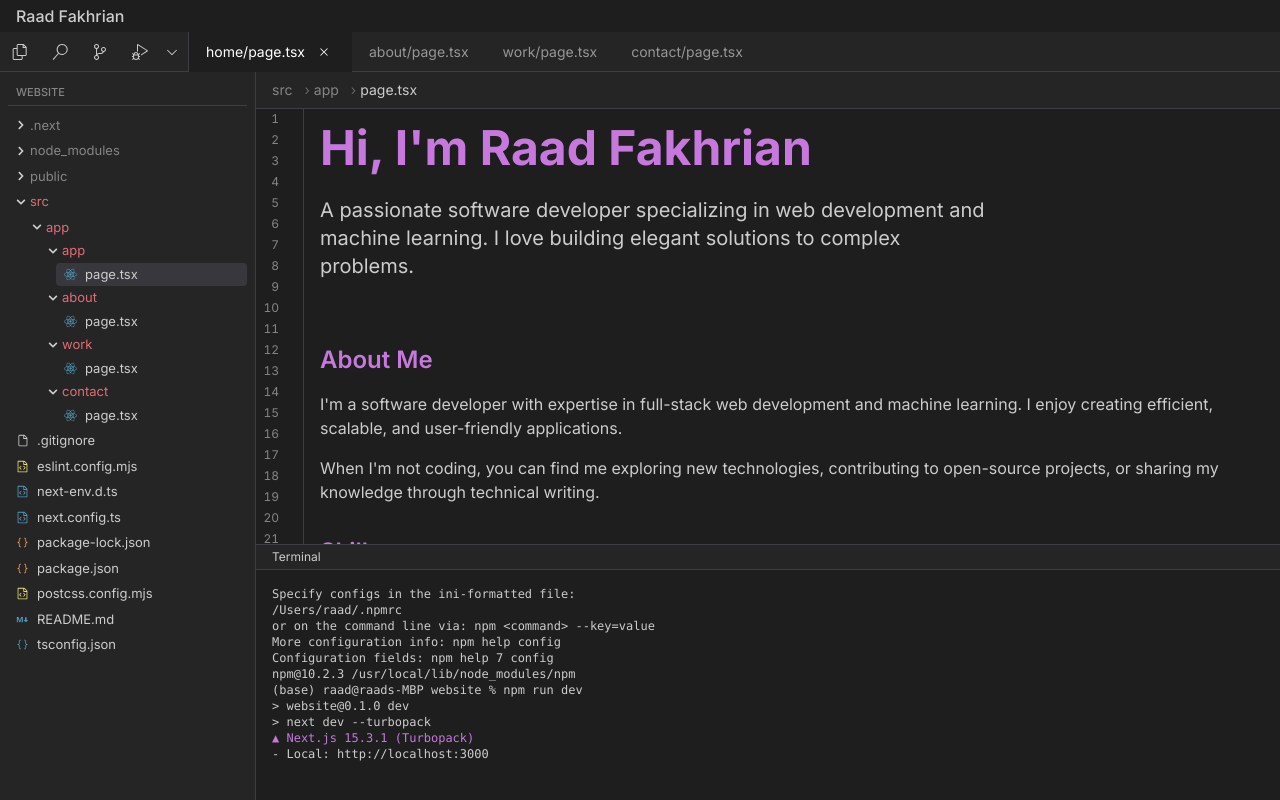
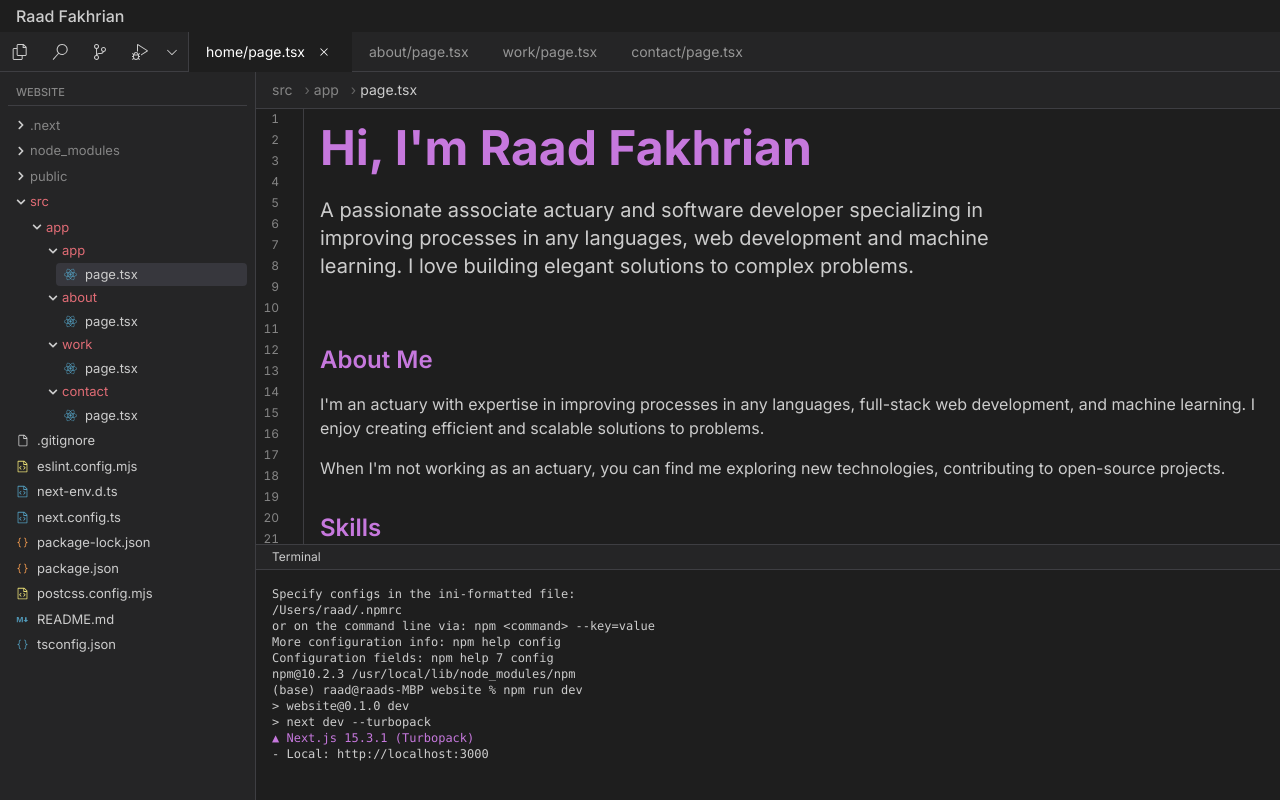
Before and after one commit to raadthedeveloper/website, a Next.js app: page / in a window 1280 px wide. Built offline with nearby package versions, Linux system fonts and the light colour scheme.

Commit message:
Update page.tsx

```diff
--- a/src/app/page.tsx
+++ b/src/app/page.tsx
@@ -13,7 +13,7 @@ export default function Home() {
             Hi, I'm Raad Fakhrian
           </h1>
           <p className="text-xl text-[#cccccc] max-w-2xl">
-            A passionate software developer specializing in web development and machine learning.
+            A passionate associate actuary and software developer specializing in improving processes in any languages, web development and machine learning.
             I love building elegant solutions to complex problems.
           </p>
         </div>
@@ -22,14 +22,12 @@ export default function Home() {
           <div className="mb-8">
             <h2 className="text-2xl font-semibold mb-4 text-[#C678DD]">About Me</h2>
             <p className="text-[#cccccc] mb-4">
-              I'm a software developer with expertise in full-stack web development
-              and machine learning. I enjoy creating efficient, scalable, and
-              user-friendly applications.
+              I'm an actuary with expertise in improving processes in any languages, full-stack web development,
+              and machine learning. I enjoy creating efficient and scalable solutions to problems.
             </p>
             <p className="text-[#cccccc]">
-              When I'm not coding, you can find me exploring new technologies,
-              contributing to open-source projects, or sharing my knowledge through
-              technical writing.
+              When I'm not working as an actuary, you can find me exploring new technologies,
+              contributing to open-source projects.
             </p>
           </div>
 
@@ -63,9 +61,10 @@ export default function Home() {
               <div className="bg-[#252526] p-4 rounded-lg border border-[#3e3e42]">
                 <h3 className="font-medium mb-2 text-[#E06C75]">Tools</h3>
                 <ul className="text-[#cccccc] space-y-1">
+                  <li>Moody's AXIS</li>
                   <li>Git</li>
-                  <li>Docker</li>
-                  <li>AWS</li>
+                  <li>SQL</li>
+                  <li>VBA</li>
                 </ul>
               </div>
             </div>
```
